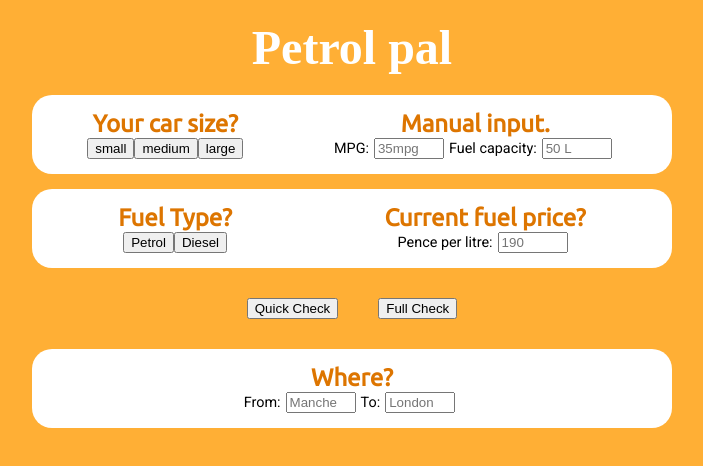
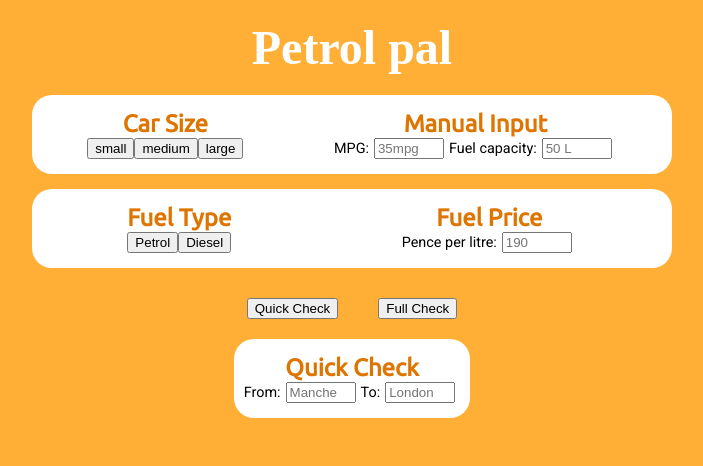
Before and after one commit to johnw-north/petrol-pal, a React (Create React App) app: page / in a window 1280 px wide. Shown: the top 466 px of the page, without its empty margins (288-991 px from the left). Built offline with nearby package versions, Linux system fonts and the light colour scheme; the HTML template or start-up script is replaced by a standard one; a web font is replaced by a local one.

Commit message:
add "change check" functionality

```diff
--- a/src/App.js
+++ b/src/App.js
@@ -1,7 +1,6 @@
 import Car from "./components/Car";
 import Fuel from "./components/Fuel";
-import Location from "./components/Location";
-import Switch from "./components/Switch";
+import Checks from "./components/Checks";
 
 function App() {
   return (
@@ -14,8 +13,7 @@ function App() {
       <main>
         <Car />
         <Fuel />
-        <Switch />
-        <Location />
+        <Checks />
       </main>
     </div>
   );
--- a/src/components/Car.js
+++ b/src/components/Car.js
@@ -5,7 +5,7 @@ function Car() {
     <div className="car">
 
       <div className="car__size">
-        <h1 className="size__title">Your car size?</h1>
+        <h1 className="size__title">Car Size</h1>
         <div className="size__btns">
           <button>small</button>
           <button>medium</button>
@@ -14,7 +14,7 @@ function Car() {
       </div>
 
       <div className="car__manual">
-        <h1 className="manual__title">Manual input.</h1>
+        <h1 className="manual__title">Manual Input</h1>
         <div className="manual__input">
           <h2>MPG:</h2>
           <input type="number" placeholder="35mpg"/>
--- /dev/null
+++ b/src/components/Checks.js
@@ -0,0 +1,28 @@
+import React, { useState } from 'react';
+import QuickCheck from "./QuickCheck";
+import FullCheck from "./FullCheck";
+
+function Checks() {
+
+  const [checkType, setCheckType] = useState(<QuickCheck />)
+
+  function quickCheck() {
+      setCheckType(<QuickCheck />)
+  }
+
+  function fullCheck() {
+      setCheckType(<FullCheck />)
+  }
+
+  return (
+    <div className="checks">
+      <div className="checks__btns">
+        <button className="btn__quick" onClick={quickCheck}>Quick Check</button>
+        <button className="btn__full" onClick={fullCheck}>Full Check</button>
+      </div>
+      {checkType}
+    </div>
+  );
+}
+
+export default Checks;
--- a/src/components/Fuel.js
+++ b/src/components/Fuel.js
@@ -5,7 +5,7 @@ function Fuel() {
       <div className="fuel">
 
         <div className="fuel__type">
-          <h1 className="type__title">Fuel Type?</h1>
+          <h1 className="type__title">Fuel Type</h1>
           <div className="type__btns">
             <button>Petrol</button>
             <button>Diesel</button>
@@ -13,7 +13,7 @@ function Fuel() {
         </div>
 
         <div className="fuel__price">
-          <h1 className="price__title">Current fuel price?</h1>
+          <h1 className="price__title">Fuel Price</h1>
           <div className="price__input">
             <h2>Pence per litre:</h2>
             <input type="number" placeholder="190"/>
--- a/src/components/Location.js
+++ b/src/components/FullCheck.js
@@ -1,11 +1,11 @@
 
 
-function Location() {
+function FullCheck() {
     return (
-      <div className="location">
+      <div className="full__check">
 
         <div className="car__manual">
-          <h1 className="manual__title">Where?</h1>
+          <h1 className="manual__title">Full Check</h1>
           <div className="manual__input">
             <h2>From:</h2>
             <input type="number" placeholder="Manchester"/>
@@ -18,4 +18,4 @@ function Location() {
     );
   }
 
-  export default Location;
+  export default FullCheck;
--- /dev/null
+++ b/src/components/QuickCheck.js
@@ -0,0 +1,21 @@
+
+
+function QuickCheck() {
+    return (
+      <div className="quick__check">
+
+        <div className="car__manual">
+          <h1 className="manual__title">Quick Check</h1>
+          <div className="manual__input">
+            <h2>From:</h2>
+            <input type="number" placeholder="Manchester"/>
+            <h2>To:</h2>
+            <input type="number" placeholder="London" />
+          </div>
+        </div>
+
+      </div>
+    );
+  }
+
+  export default QuickCheck;
--- a/src/components/Switch.js
+++ /dev/null
@@ -1,12 +0,0 @@
-
-
-function Switch() {
-  return (
-    <div className="switch">
-      <button className="btn__quick">Quick Check</button>
-      <button className="btn__full">Full Check</button>
-    </div>
-  );
-}
-
-export default Switch;
--- a/src/index.css
+++ b/src/index.css
@@ -117,7 +117,21 @@ p {
   width: 70px;
 }
 
-.location {
+
+.checks {
+  padding: 15px 10px;
+  display: flex;
+  flex-direction: column;
+  justify-content: center;
+  align-items: center;
+}
+
+.checks__btns * {
+  margin: 0 20px;
+  margin-bottom: 20px;
+}
+
+.quick__check {
   background-color: white;
   border-radius: 20px;
   padding: 15px 10px;
@@ -127,14 +141,12 @@ p {
   margin-bottom: 15px;
 }
 
-.switch {
+.full__check {
+  background-color: white;
+  border-radius: 20px;
   padding: 15px 10px;
   display: flex;
-  justify-content: center;
+  justify-content: space-around;
   align-items: center;
   margin-bottom: 15px;
 }
-
-.switch * {
-  margin: 0 20px;
-}
```
